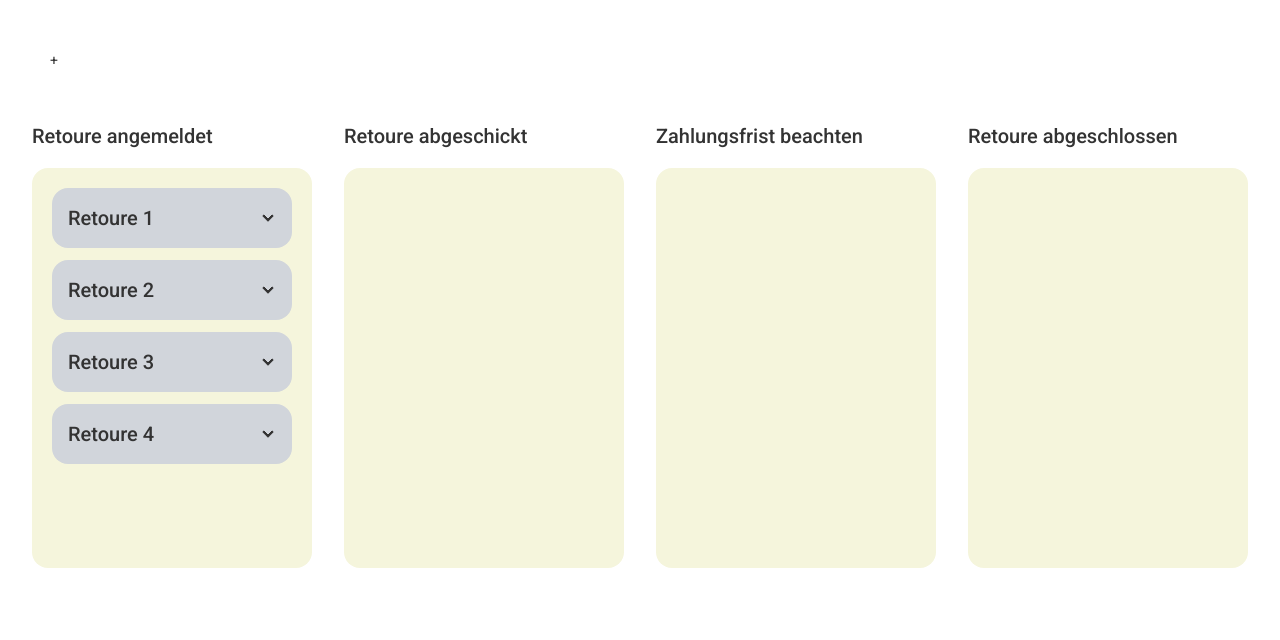
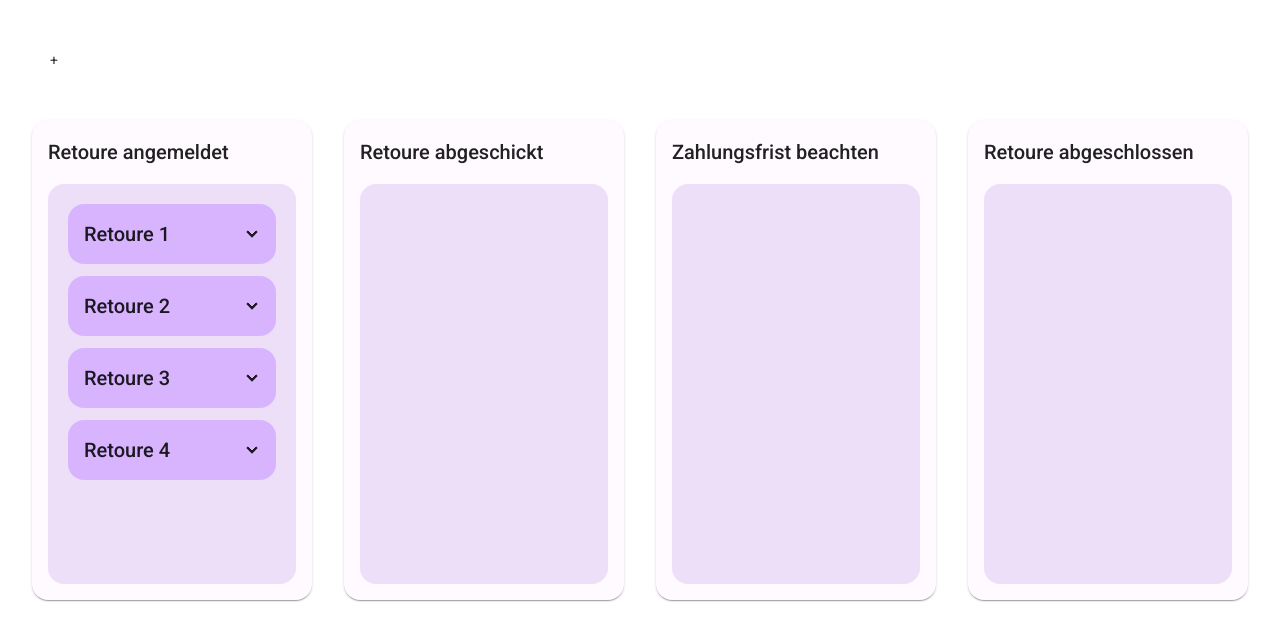
Before and after one commit to emily-bieber/webtech-projekt, an Angular app: page /dashboard in a window 1280 px wide. Shown: the top 640 px of the page. Built offline with nearby package versions, Linux system fonts and the light colour scheme.

Commit message:
css dashboard

```diff
--- a/src/app/components/landing-page/landing-page.component.html
+++ b/src/app/components/landing-page/landing-page.component.html
@@ -1,6 +1,6 @@
 <div class="hero min-h-screen bg-base-200">
     <div class="hero-content flex-col lg:flex-row-reverse">
-      <img src="https://encrypted-tbn0.gstatic.com/images?q=tbn:ANd9GcSojoZm41jG9CLVGf8ulxblfoqIriQQ3pGbeQ&usqp=CAU" class="max-w-sm rounded-lg shadow-2xl" />
+      <img src="https://encrypted-tbn0.gstatic.com/images?q=tbn:ANd9GcSojoZm41jG9CLVGf8ulxblfoqIriQQ3pGbeQ&usqp=CAU" class="max-w-lg rounded-lg shadow-2xl" />
       <div>
         <h1 class="text-5xl font-bold">Herzlich Willkommen!</h1>
         <p class="py-6">Hier kannst du alle deine Retouren, Pakete und Zahlungsinformationen auf einen Blick einsehen.</p>
--- a/src/app/components/retoure-form/retoure-form.component.html
+++ b/src/app/components/retoure-form/retoure-form.component.html
@@ -45,6 +45,7 @@
     </form>
   </mat-dialog-content>
 <mat-dialog-actions align="end">
+  <label mat-dialog-close class="btn btn-sm btn-circle absolute right-2 top-2">✕</label>
     <button mat-dialog-close class="btn btn-sm btn-outline btn-primary">Abbruch</button>
     <button mat-dialog-close class="btn btn-sm btn-primary" [disabled]="retoureForm.invalid" (click)="closeAndSave()">Speichern</button>
   </mat-dialog-actions>
--- a/src/app/components/retoure-form/retoure-form.component.ts
+++ b/src/app/components/retoure-form/retoure-form.component.ts
@@ -24,7 +24,7 @@ export class RetoureFormComponent implements OnInit {
 
   ngOnInit(): void {}
 
-  closeAndSave() {
+  closeAndSave(): void {
     const newRetoure: Retoure = {
       _id: '',
       name: this.retoureForm.value.name,
--- a/src/app/components/retoure/retoure.component.css
+++ b/src/app/components/retoure/retoure.component.css
@@ -5,11 +5,14 @@
     display: inline-block;
     vertical-align: top;
   } */
-
+ .mat-card{
+  background-color: rgb(254, 250, 255);
+  border-radius:1rem;
+ }
   .example-list {
     min-height: 400px;
     border-radius: 1rem;
-    background-color: beige;
+    background-color: rgb(237, 223, 248);
     padding: 20px;
     overflow: hidden;
   }
--- a/src/app/components/retoure/retoure.component.html
+++ b/src/app/components/retoure/retoure.component.html
@@ -2,7 +2,7 @@
 
 <div class="mx-8">
     <div cdkDropListGroup class="grid grid-cols-4 gap-8">
-
+    <mat-card>
         <!-- Retoure angemeldet -->
         <div class="step-container">
             <h2>Retoure angemeldet</h2>
@@ -12,7 +12,7 @@
                 class="example-list flex flex-col gap-3"
                 (cdkDropListDropped)="drop($event)"
                 >
-                <div *ngFor="let data of sampleData" class="collapse collapse-arrow bg-base-300 rounded-box" cdkDrag>
+                <div *ngFor="let data of sampleData" class="collapse collapse-arrow bg-purple-300 rounded-box" cdkDrag>
                     <input type="checkbox" />
                     <div class="collapse-title text-xl font-medium">
                         {{ data.name }}
@@ -26,7 +26,10 @@
                 </div>
             </div>
         </div>
+    </mat-card>
 
+
+    <mat-card>
         <!-- Retoure abgeschickt -->
         <div class="step-container">
             <h2>Retoure abgeschickt</h2>
@@ -36,7 +39,7 @@
                 class="example-list flex flex-col gap-3"
                 (cdkDropListDropped)="drop($event)"
                 >
-                <div *ngFor="let data of secondStep" class="collapse collapse-arrow bg-base-300 rounded-box" cdkDrag>
+                <div *ngFor="let data of secondStep" class="collapse collapse-arrow bg-purple-300 rounded-box" cdkDrag>
                     <input type="checkbox" />
                     <div class="collapse-title text-xl font-medium">
                         {{ data.name }}
@@ -50,7 +53,10 @@
                 </div>
             </div>
         </div>
+    </mat-card>
 
+
+    <mat-card>
         <!-- Zahlungsfrist beachten -->
         <div class="step-container">
             <h2>Zahlungsfrist beachten</h2>
@@ -60,7 +66,7 @@
                 class="example-list flex flex-col gap-3"
                 (cdkDropListDropped)="drop($event)"
                 >
-                <div *ngFor="let data of thirdStep" class="collapse collapse-arrow bg-base-300 rounded-box" cdkDrag>
+                <div *ngFor="let data of thirdStep" class="collapse collapse-arrow bg-purple-300 rounded-box" cdkDrag>
                     <input type="checkbox" />
                     <div class="collapse-title text-xl font-medium">
                         {{ data.name }}
@@ -74,7 +80,9 @@
                 </div>
             </div>
         </div>
+    </mat-card>
 
+    <mat-card>
         <!-- Retoure abgeschlossen -->
         <div class="step-container">
             <h2>Retoure abgeschlossen</h2>
@@ -84,7 +92,7 @@
                 class="example-list flex flex-col gap-3"
                 (cdkDropListDropped)="drop($event)"
                 >
-                <div *ngFor="let data of fourthStep" class="collapse collapse-arrow bg-base-300 rounded-box" cdkDrag>
+                <div *ngFor="let data of fourthStep" class="collapse collapse-arrow bg-purple-300 rounded-box" cdkDrag>
                     <input type="checkbox" />
                     <div class="collapse-title text-xl font-medium">
                         {{ data.name }}
@@ -98,7 +106,7 @@
                 </div>
             </div>
         </div>
-
+    </mat-card>
     </div>
 </div>
 
--- a/tailwind.config.js
+++ b/tailwind.config.js
@@ -1,7 +1,7 @@
 /** @type {import('tailwindcss').Config} */
 module.exports = {
   content: [
-    "./src/**/*.{html,ts}",
+    "./src/**/*.{html,ts,js,tsx}",
   ],
   theme: {
     extend: {},
```
